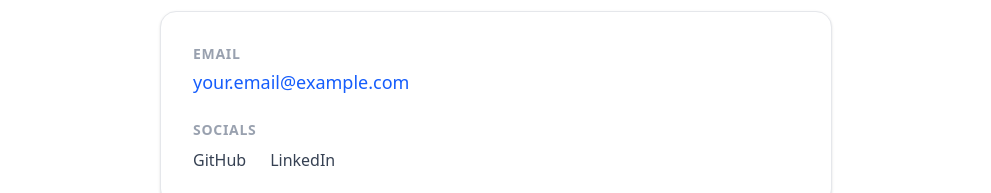
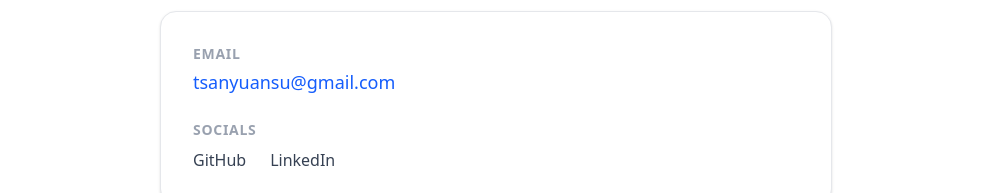
Before and after one commit to sutsanyuan/sutsanyuan-portfolio, a Next.js app: page /contact in a window 1280 px wide. Shown: the part 218-411 px from the top of the page, without its empty margins (144-1135 px from the left). Built offline with nearby package versions, Linux system fonts and the light colour scheme.

Commit message:
contact updated

```diff
--- a/src/app/contact/page.js
+++ b/src/app/contact/page.js
@@ -20,7 +20,7 @@ const Contact = () => {
                         <a
                             href="mailto:your.email@example.com"
                             className="text-lg font-medium text-blue-600 hover:underline">
-                            your.email@example.com
+                            tsanyuansu@gmail.com
                         </a>
                     </address>
                 </div>
@@ -31,14 +31,14 @@ const Contact = () => {
                     </h2>
                     <nav className="flex gap-6 pt-1">
                         <a
-                            href="https://github.com"
+                            href="https://github.com/sutsanyuan"
                             target="_blank"
                             rel="noopener noreferrer"
                             className="text-gray-700 hover:text-gray-900 font-medium transition">
                             GitHub
                         </a>
                         <a
-                            href="https://linkedin.com"
+                            href="https://www.linkedin.com/in/tsanyuansu/"
                             target="_blank"
                             rel="noopener noreferrer"
                             className="text-gray-700 hover:text-gray-900 font-medium transition">
```
